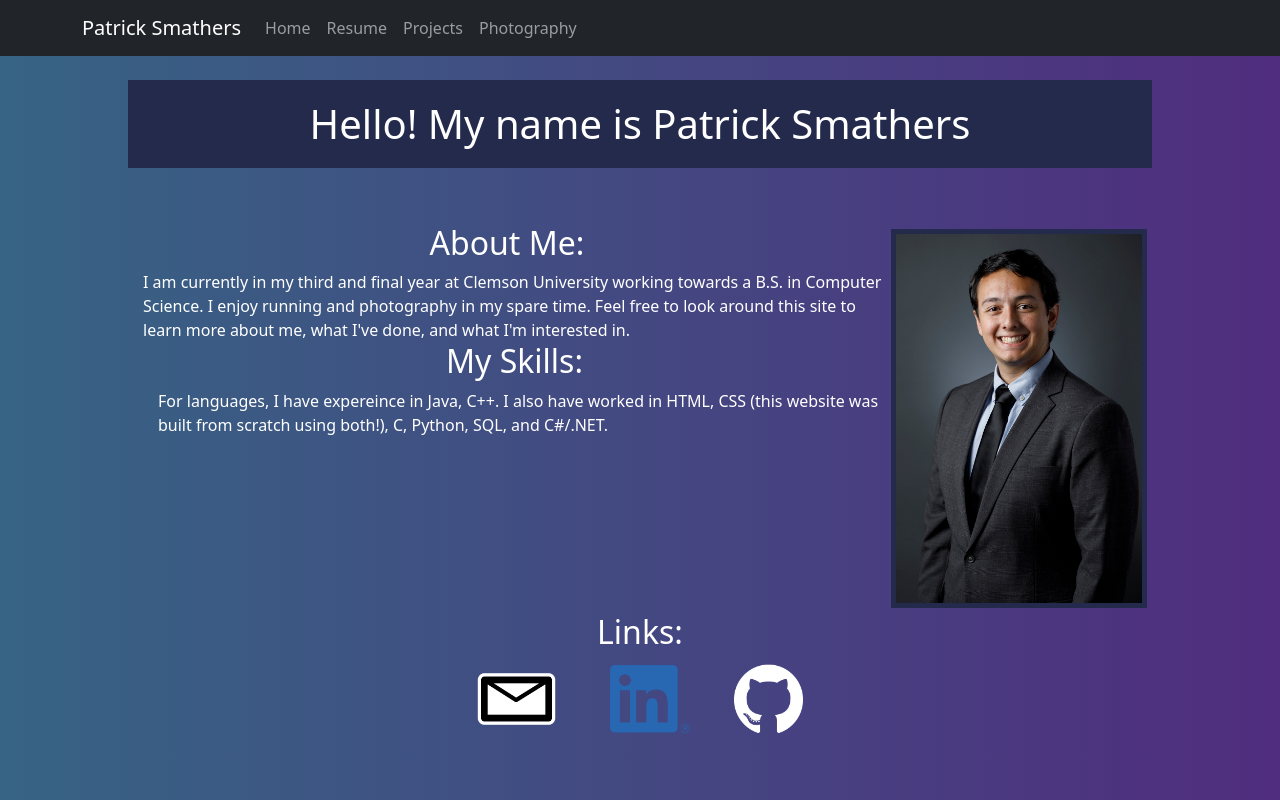
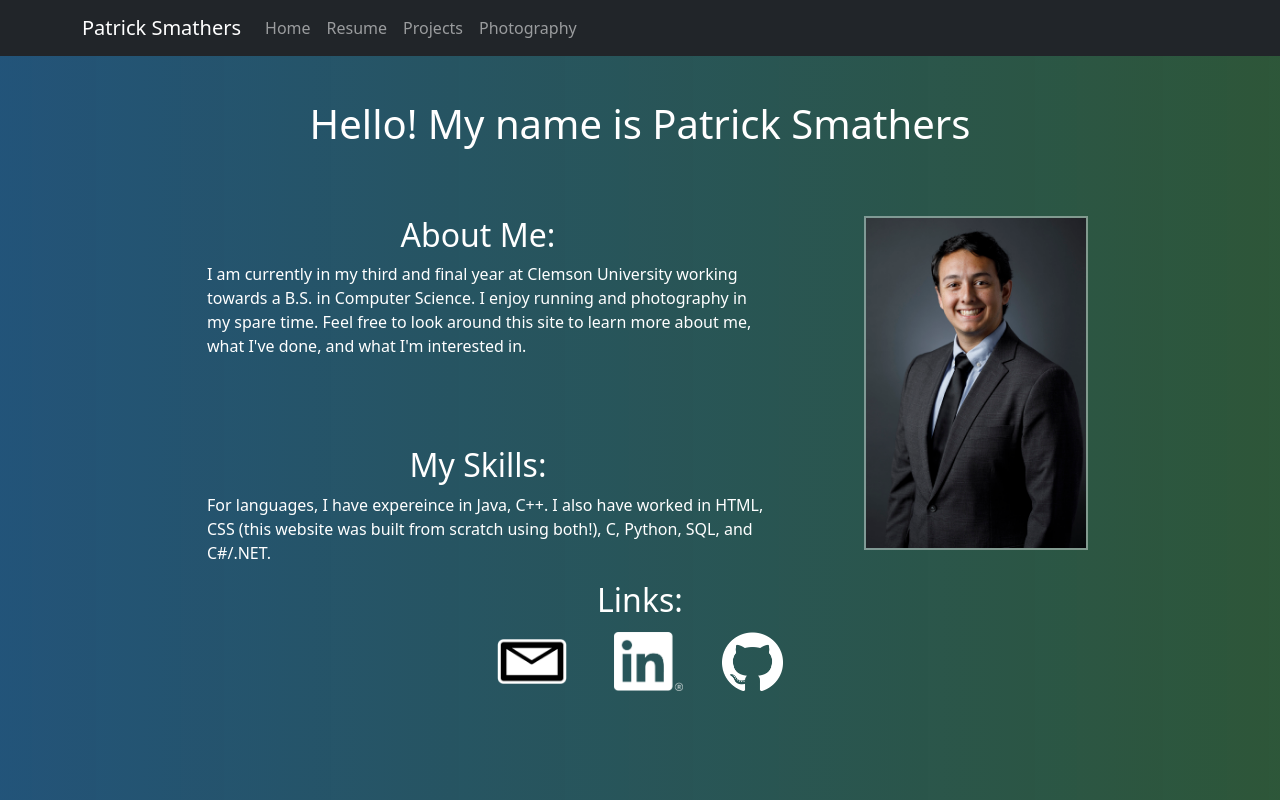
Before and after one commit to smathep/Portfolio, a React (Create React App) app: page / in a window 1280 px wide. Built offline with nearby package versions, Linux system fonts and the light colour scheme.

Commit message:
Updated LinkedIn logo. Changed color scheme

```diff
--- a/src/App.css
+++ b/src/App.css
@@ -38,16 +38,16 @@
   color: #61dafb;
 }
 :root{
-  --purple: rgb(66, 71, 100) !important;
+  --purple: rgb(36, 42, 76) !important;
   --background-color: rgb(37, 46, 46) !important;
   --negativeBodyMargin: -10%;
   --bodyMargin: 10%;
-  --border-color: rgb(36, 42, 76);
+  --border-color: rgba(255, 255, 255, 0.402);
 }
 
 body{
   background-color: var(--background-color) !important;
-  background-image: linear-gradient(to right, rgba(73, 153, 218, 0.5), rgba(124, 43, 206, 0.5)) !important;
+  background-image: linear-gradient(to right, rgba(33, 107, 168, 0.615), rgba(59, 152, 74, 0.381)) !important;
   color: white !important;
   /* color: black !important; */
   /* text-align: center; */
@@ -116,10 +116,14 @@ p{
   text-decoration: none;
 }
 
-#projectPictures{
+.pictureBorder{
+  border: 2px solid var(--border-color) !important;
+}
+
+.projectPictures{
   margin: 5px;
   /* border: 10px solid var(--purple) !important; */
-  border: 2px solid rgba(255, 255, 255, 0.402) !important;
+  /* border: 2px solid rgba(255, 255, 255, 0.402) !important; */
   margin-left: auto;
   margin-right: auto;
   margin-bottom: 20px;
@@ -130,7 +134,7 @@ p{
 }
 
 #content{
-  margin: 0 10%;
+  margin: 0 15%;
 }
 
 .centered{
@@ -167,6 +171,7 @@ ul#horizontal-list li{
   margin-top: 8px;
   vertical-align: middle;
   width: 100%;
+  border: 2px solid var(--border-color) !important;
 }
 
 /* Responsive layout - makes a two column-layout instead of four columns */
--- a/src/pages/Home.jsx
+++ b/src/pages/Home.jsx
@@ -14,20 +14,23 @@ export default function Home(){
 
                 <br />
                 {/* <h1 style={{"text-align": "center", "background-color": "var(--purple)", "border": "20px solid var(--purple)"}}>Hello! My name is Patrick Smathers</h1> */}
-                <h1 style={{"text-align": "center", "background-color": "var(--border-color)", "border": "20px solid var(--border-color)"}}>Hello! My name is Patrick Smathers</h1>
+                <h1 style={{"text-align": "center", "marginTop":"20px", "marginBottom":"20px"}}>Hello! My name is Patrick Smathers</h1>
 
 
                 <br /><br />
                 {/* <!-- mags suggests using Flex to get better styling --> */}
                 <div style={{"display": "inline-block"}}>
-                    <img src="./assets/index/portrait.jpeg" alt="Patrick Smathers" width="25%" style={{"float": "right", "margin": "5px", "border": "5px solid var(--border-color)"}} />
+                    <img className='pictureBorder' src="./assets/index/portrait.jpeg" alt="Patrick Smathers" width="25%" style={{"float": "right", "marginLeft": "100px"}} />
                     <h2>About Me:</h2>
                     <p>
                         I am currently in my third and final year at Clemson University working towards a B.S. in Computer Science. I enjoy running and photography in my spare time. Feel free to look around this site to learn more about me, what I've done, and what I'm interested in.
-                        <h2>My Skills:</h2>
-                        <p>
-                            For languages, I have expereince in Java, C++. I also have worked in HTML, CSS (this website was built from scratch using both!), C, Python, SQL, and C#/.NET.
-                        </p>
+                    </p>
+
+                    <br/><br/><br/>
+
+                    <h2>My Skills:</h2>
+                    <p>
+                        For languages, I have expereince in Java, C++. I also have worked in HTML, CSS (this website was built from scratch using both!), C, Python, SQL, and C#/.NET.
                     </p>
                 </div>
 
--- a/src/pages/Projects.jsx
+++ b/src/pages/Projects.jsx
@@ -18,11 +18,11 @@ export default function Projects(){
                         The code and documentation for this app is available on <a id="links" href="https://github.com/smathep/Mandelbrot">GitHub</a>.
                         <br/>
                         <br/>
-                        <img id="projectPictures" src="./assets/projects/1xZoom4K.png" alt="Mandelbrot set zoomed out in 4K"/>
+                        <img className="projectPictures pictureBorder" src="./assets/projects/1xZoom4K.png" alt="Mandelbrot set zoomed out in 4K"/>
 
-                        <img id="projectPictures" src="./assets/projects/Zoom4K.png" alt="Zoomed in mandelbrot set in 4K"/>
+                        <img className="projectPictures pictureBorder" src="./assets/projects/Zoom4K.png" alt="Zoomed in mandelbrot set in 4K"/>
 
-                        <img id="projectPictures" src='./assets/projects/DeepZoom4K.png' alt="Deep zoomed mandelbrot set in 4K"/>
+                        <img className="projectPictures pictureBorder" src='./assets/projects/DeepZoom4K.png' alt="Deep zoomed mandelbrot set in 4K"/>
                     </p>
                 </div>
                 <br/>
@@ -44,9 +44,9 @@ export default function Projects(){
                     <p>
                         This is a Java program from high school based on John Conway's Game of Life. The user can choose from different preset game board sizes, as well as different preset gameboard setups like boards with oscillators, still lifes, gliders, spaceships, empty grids for customization, or random boards. The user can then control the speed at which the simulaiton runs, pause running, click to change a cell's status, and step through simulation rounds. The code and documentation for this app is available on <a id="links" href="https://github.com/smathep/GameOfLife">GitHub</a>.
 
-                        <img style={{"width": "40%"}} id="projectPictures" src="./assets/projects/GoF-oscillators-small.png"/>
-                        <img style={{"width": "40%"}} id="projectPictures" src="./assets/projects/GoF-random-large.png"/>
-                        <img style={{"width": "60%"}} id="projectPictures" src="./assets/projects/GoF-random-commands.png"/>
+                        <img style={{"width": "40%"}} className="projectPictures pictureBorder" src="./assets/projects/GoF-oscillators-small.png"/>
+                        <img style={{"width": "40%"}} className="projectPictures pictureBorder" src="./assets/projects/GoF-random-large.png"/>
+                        <img style={{"width": "60%"}} className="projectPictures pictureBorder" src="./assets/projects/GoF-random-commands.png"/>
                     </p>
                 </div>
             </div>
```
Also changed, not shown: public/assets/resume/LI-In-Bug.png, 1 other file (tests, documents, lock files or other folders).
